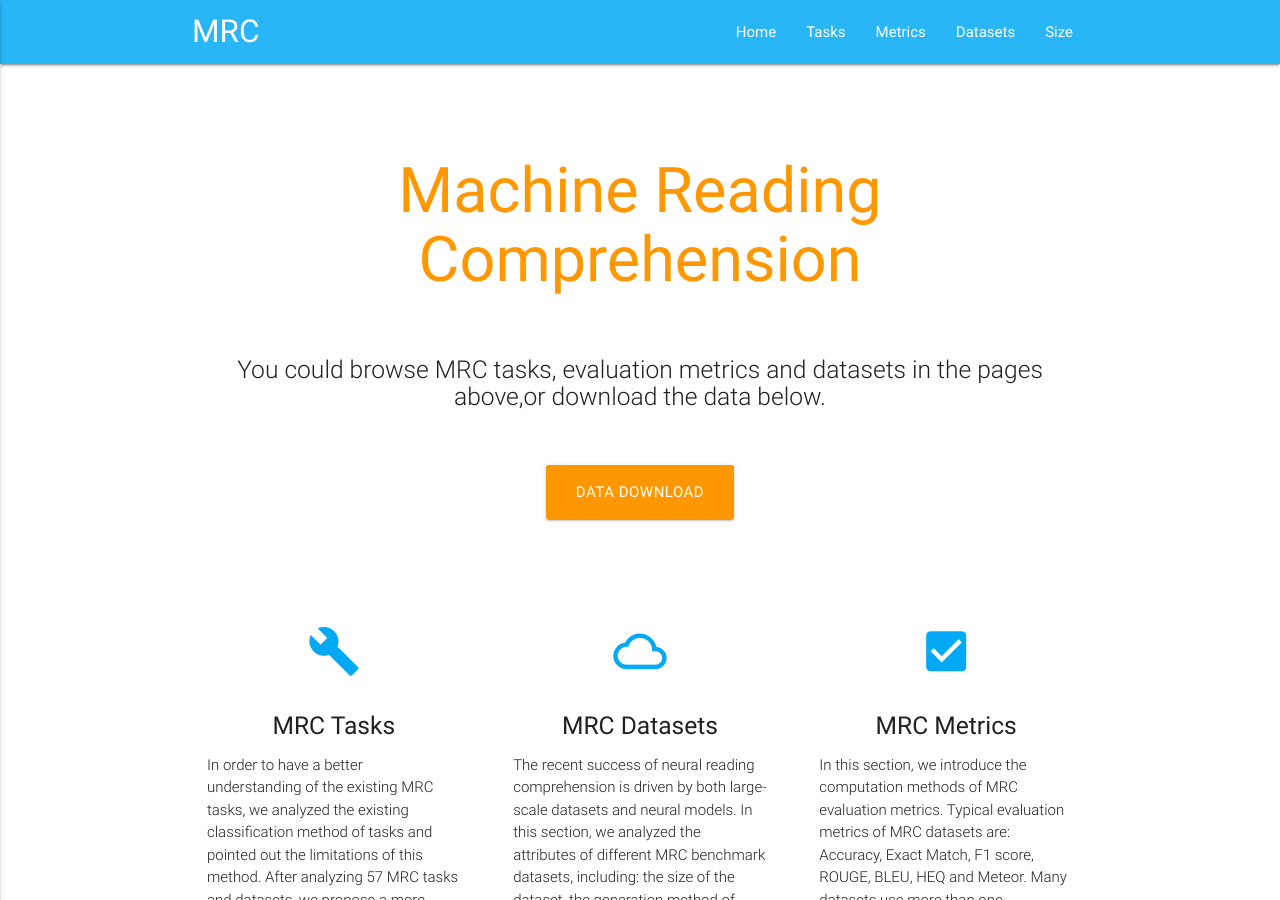
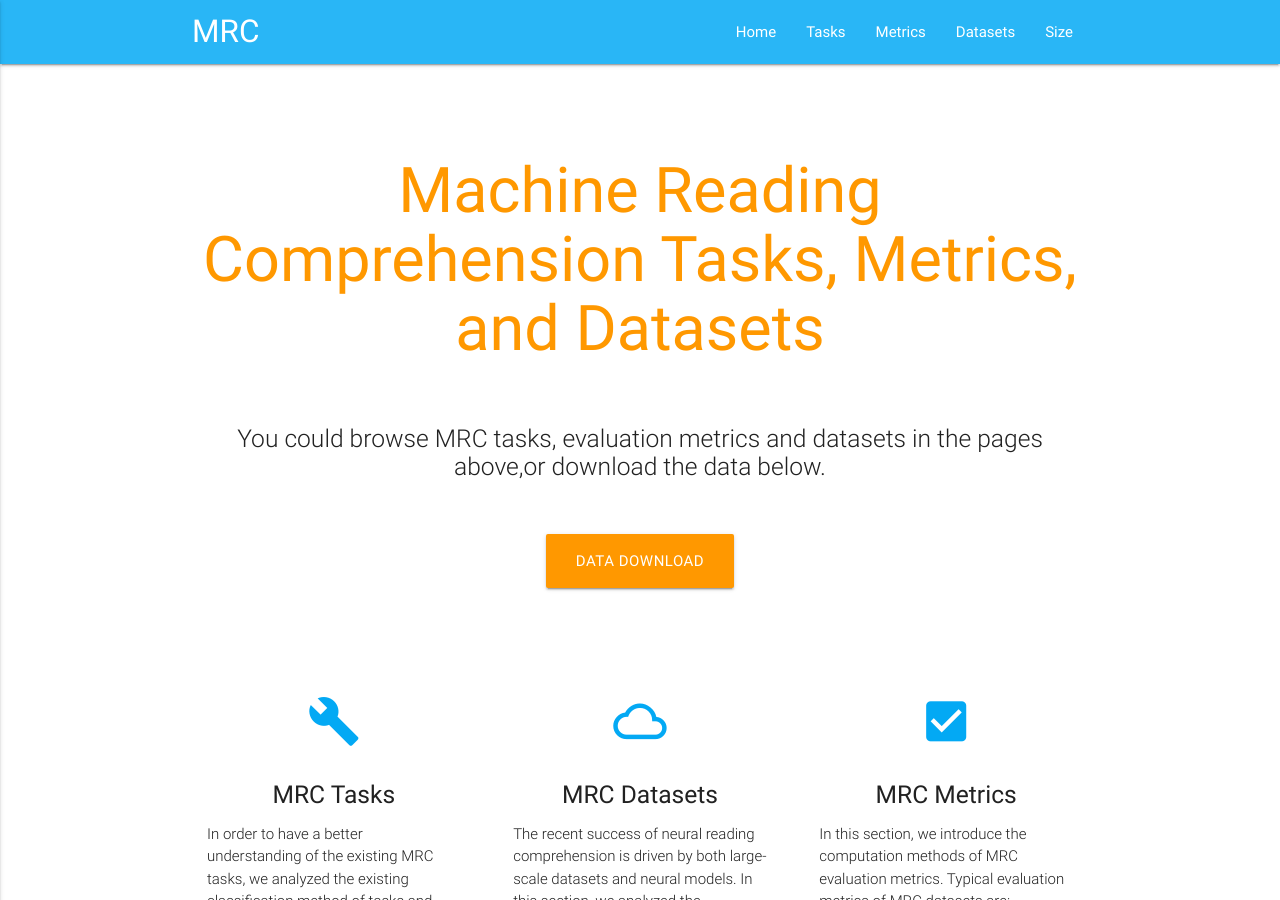
Before and after one commit to MRC-Datasets/MRC-Datasets.github.io, a Jekyll site: the page built from index.md, in a window 1280 px wide and 900 px high. Built offline with Jekyll 4.4.1, drawn with Linux system fonts in a browser that asks for light colours; part of the change alters nothing that is shown.

Commit message:
Update _config.yml

```diff
--- a/_config.yml
+++ b/_config.yml
@@ -1,8 +1,8 @@
-title: Machine Reading Comprehension
+title: Machine Reading Comprehension Tasks, Metrics, and Datasets
 author: Zengchangchang & Panoramedia
 email: 610766508@qq.com
 description: > # this means to ignore newlines until "baseurl:"
-  Machine Reading Comprehension
+  How to cite:  Chengchang Zeng, Shaobo Li, Qin Li, Jie Hu, Jianjun Hu, A Survey on Machine Reading Comprehension: Tasks, Evaluation Metrics, and Benchmark Datasets. arXiv preprint arXiv:2006.11880, 2020.
 
 twitter_username: None
 github_username:  MRC-Datasets
```
